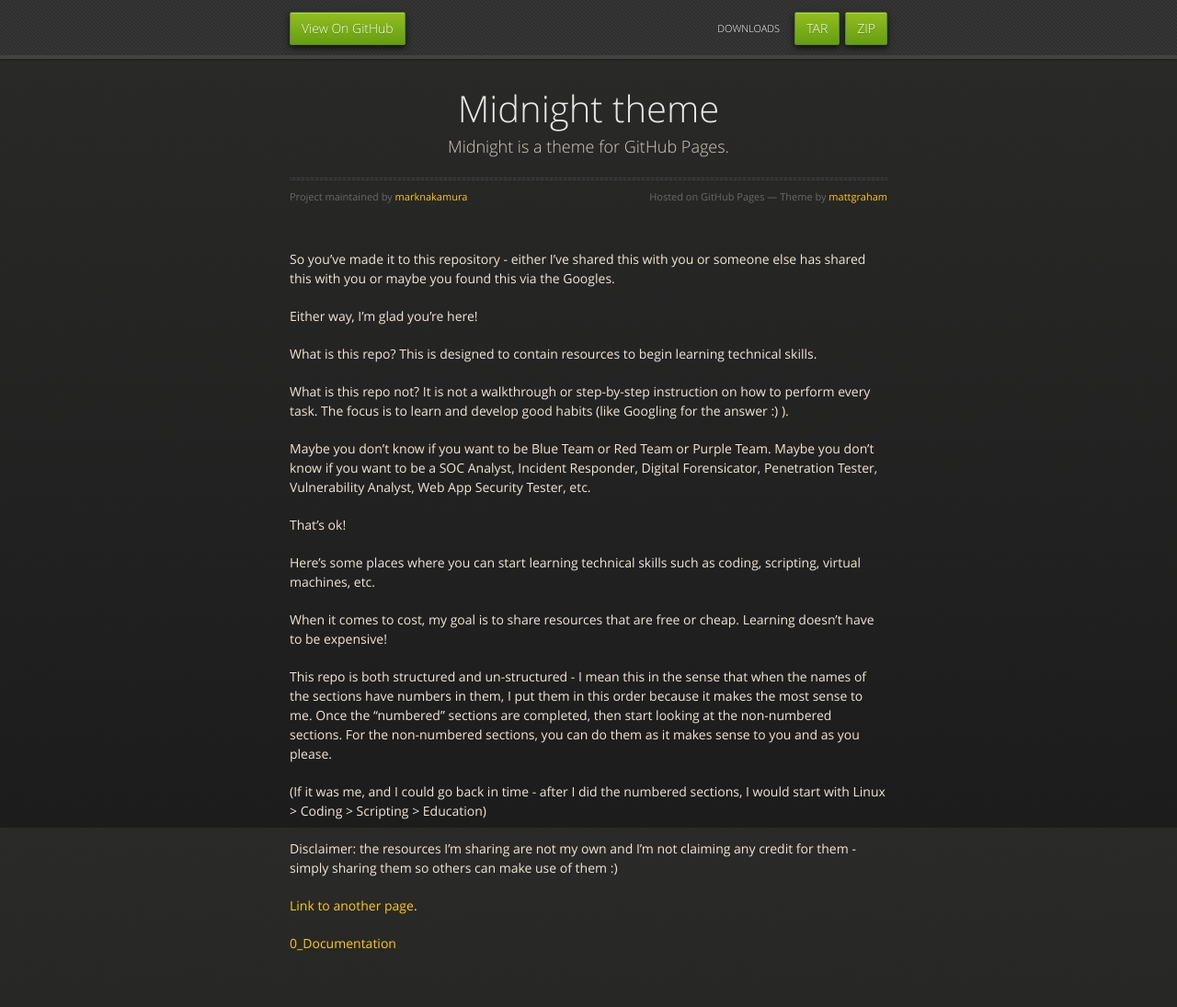
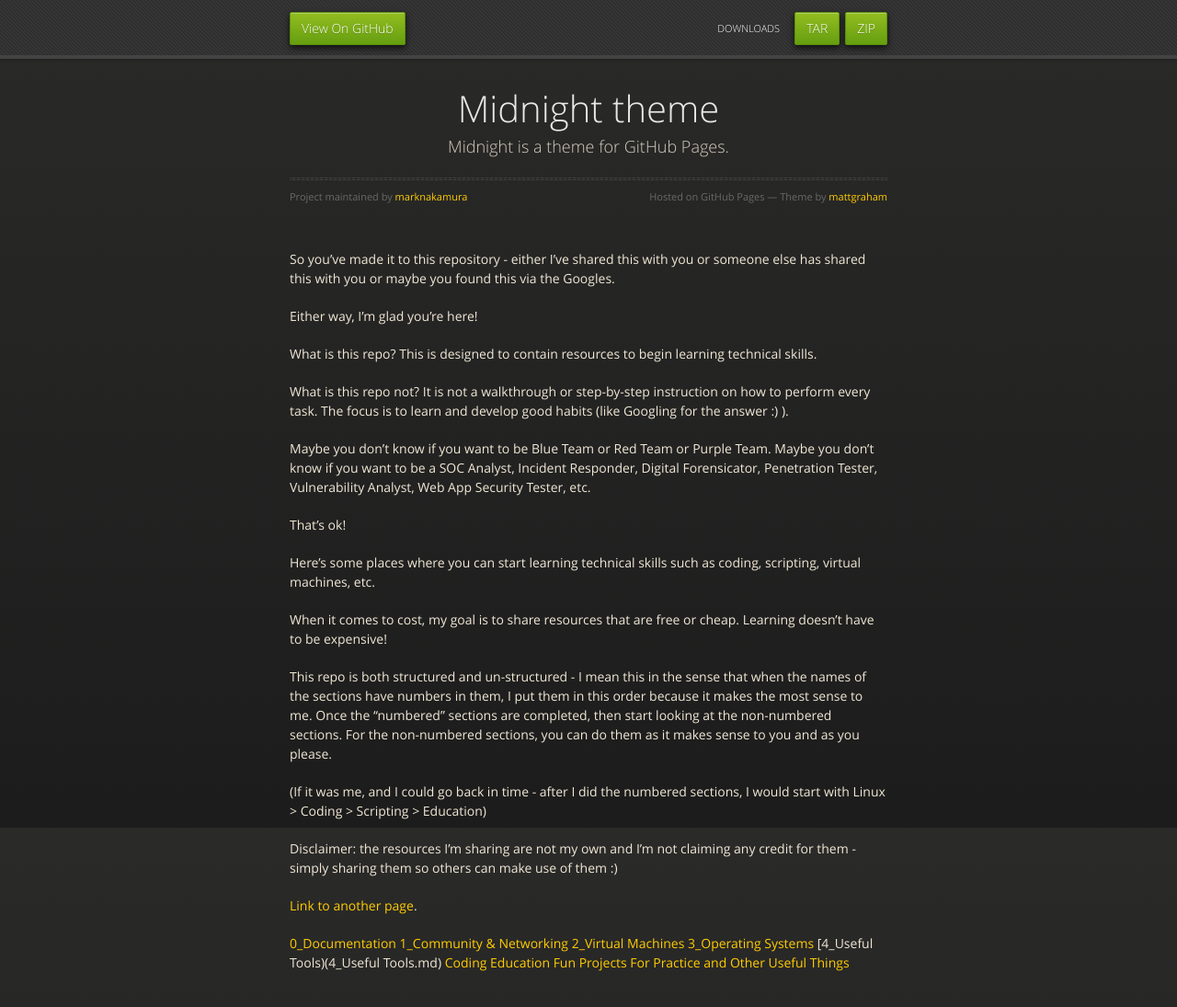
Before and after one commit to marknakamura/getting-started-in-tech, a Jekyll site: the page built from index.md, in a window 1280 px wide and 1167 px high. Shown: the top 1095 px of the window at 92% size. Built offline with Jekyll 4.4.1, drawn with Linux system fonts in a browser that asks for light colours; our own code applies the rules of GitHub Pages for plain Markdown files.

Commit message:
Update index.md

```diff
--- a/index.md
+++ b/index.md
@@ -23,3 +23,10 @@ Disclaimer: the resources I’m sharing are not my own and I’m not claiming an
 [Link to another page](./another-page.html).
 
 [0_Documentation](./0_Documentation.md)
+[1_Community & Networking](1_Community & Neworking.md)
+[2_Virtual Machines](2_Virtual-Machines.md)
+[3_Operating Systems](3_Operating-Systems.md)
+[4_Useful Tools)(4_Useful Tools.md)
+[Coding](Coding.md)
+[Education](Education.md)
+[Fun Projects For Practice and Other Useful Things](Fun Projects For Practice and Other Useful Things)
```
